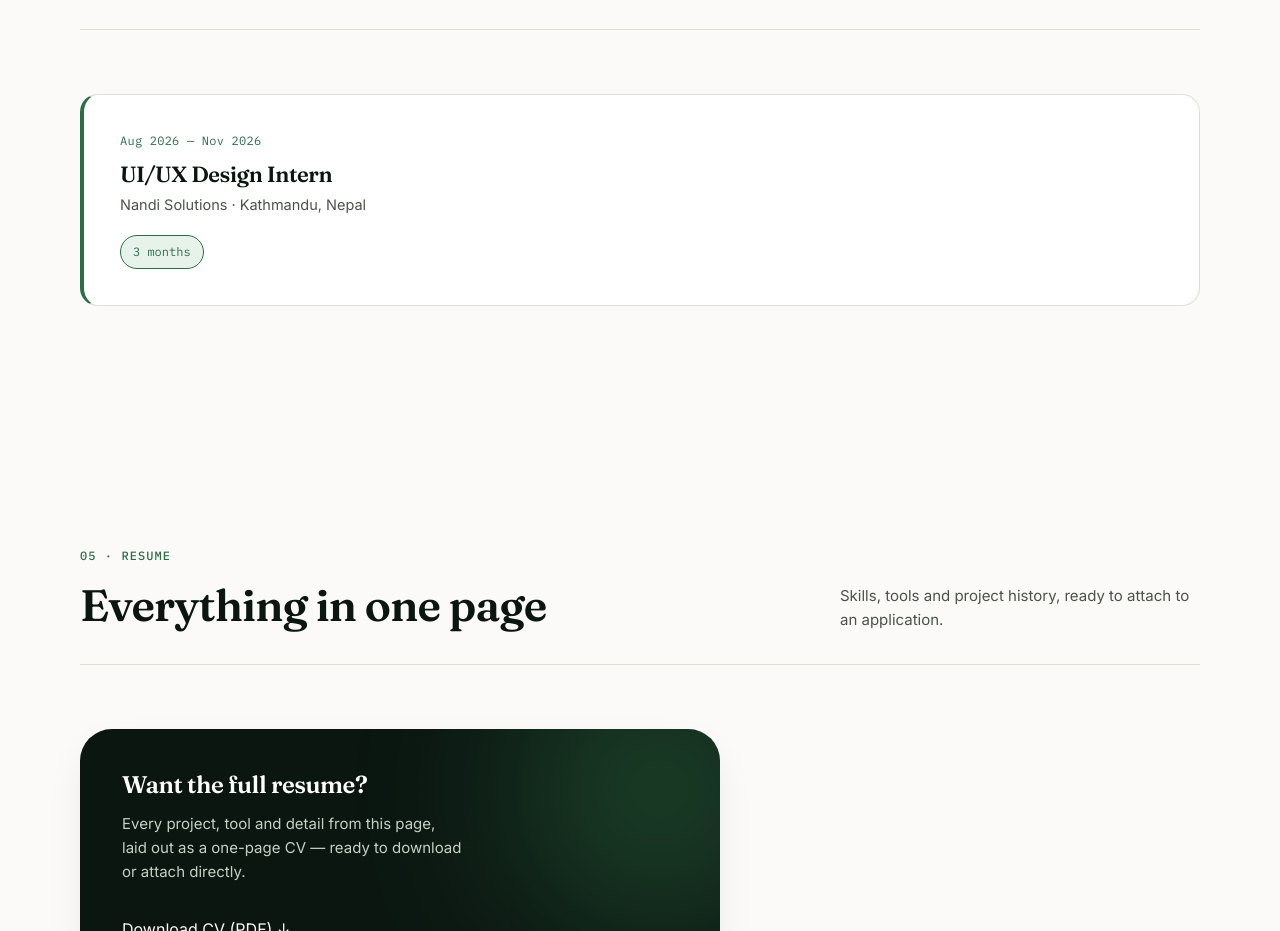
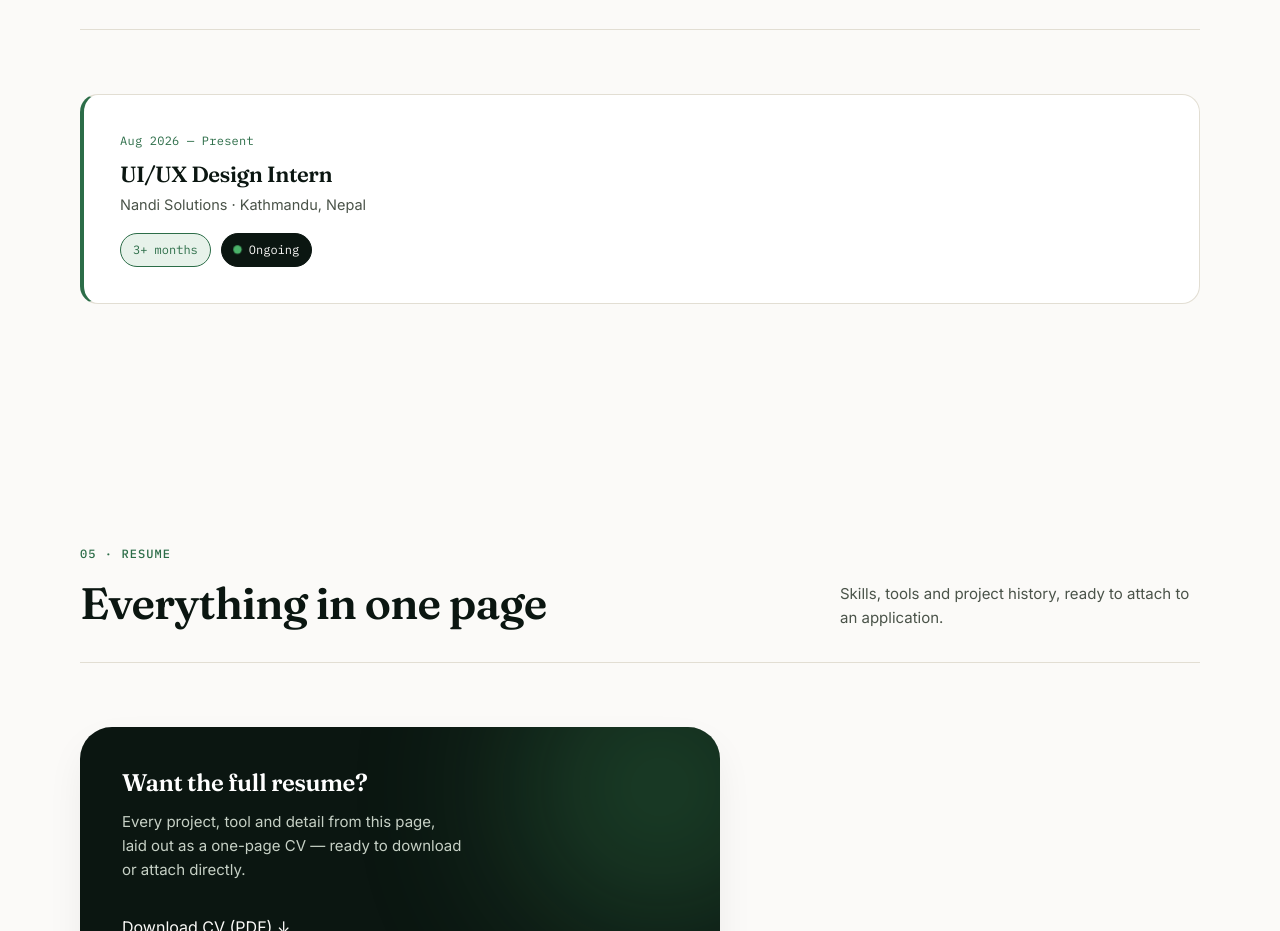
Before and after one commit to ghimiresonia099/Portfolio, a plain HTML site: page index.html in a window 1280 px wide. Shown: the part 5484-6415 px from the top of the page. Drawn offline with Linux system fonts and the light colour scheme.

Commit message:
Update experience badges

```diff
--- a/index.html
+++ b/index.html
@@ -321,12 +321,18 @@
           <p>Hands-on experience as a UI/UX design intern.</p>
         </div>
 
-        <div class="exp-card exp-single reveal">
+                <div class="exp-card exp-single reveal">
           <div class="exp-meta">
-            <span class="mono">Aug 2026 — Nov 2026</span>
+            <span class="mono">Aug 2026 — Present</span>
             <h3>UI/UX Design Intern</h3>
             <p>Nandi Solutions · Kathmandu, Nepal</p>
-            <span class="exp-badge">3 months</span>
+            <div class="exp-badges">
+              <span class="exp-badge">3+ months</span>
+              <span class="exp-badge exp-badge-live"><i></i>Ongoing</span>
+            </div>
+          </div>
+        </div>
+
           </div>
         </div>
       </div>
--- a/portfolio.css
+++ b/portfolio.css
@@ -559,3 +559,13 @@ footer{border-top:1px solid var(--line); padding:32px 0; background:var(--paper)
 .exp-projects p{font-size:14px; color:var(--text-soft); margin:0;}
 @media (max-width:980px){ .exp-card{grid-template-columns:1fr; gap:24px;} }
 .exp-single{grid-template-columns:1fr;}
+.exp-badges{display:flex; flex-wrap:wrap; gap:10px; margin-top:16px;}
+.exp-badges .exp-badge{margin-top:0;}
+.exp-badge-live{
+  display:inline-flex; align-items:center; gap:8px;
+  background:var(--ink); color:var(--paper); border-color:var(--ink);
+}
+.exp-badge-live i{
+  width:7px; height:7px; border-radius:50%; background:var(--emerald-bright);
+  animation:indicatorPulse 2s infinite;
+}
```
